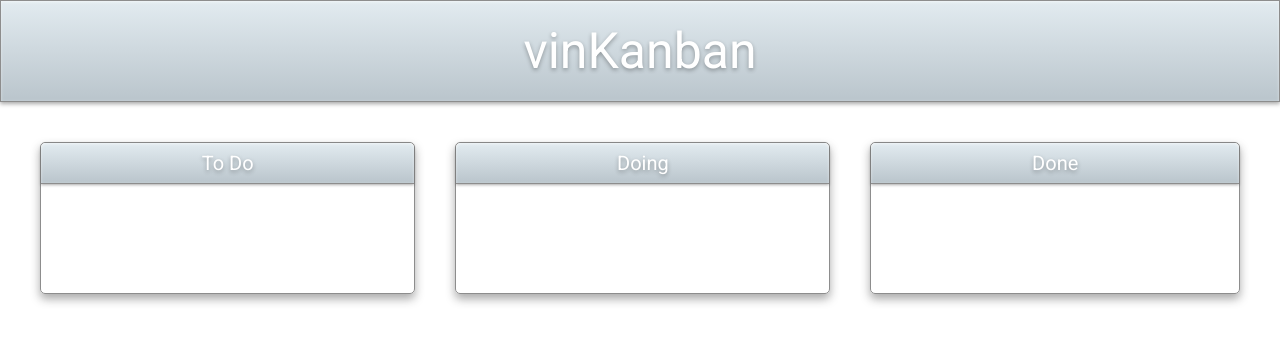
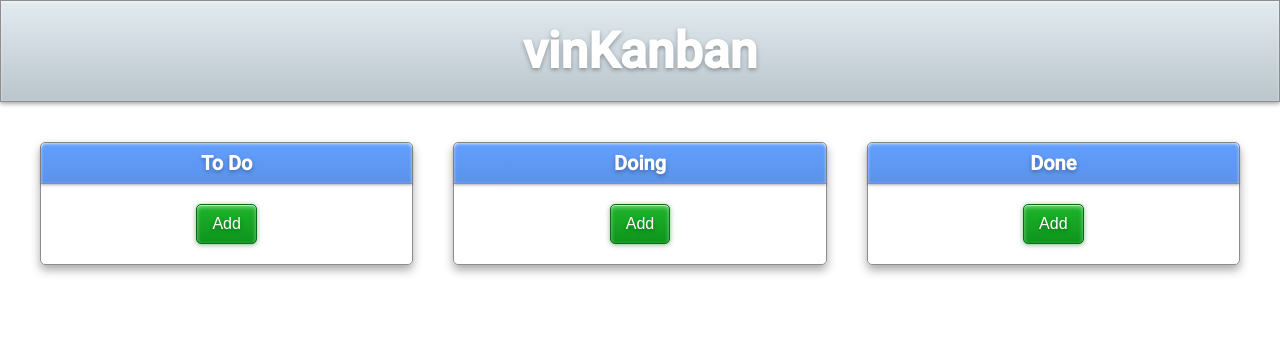
Before and after one commit to cpotdevin/VinKanban, a React (Create React App) app: page / in a window 1280 px wide. Shown: the top 342 px of the page. Built offline with nearby package versions, Linux system fonts and the light colour scheme.

Commit message:
add lists and add task button

```diff
--- a/public/index.html
+++ b/public/index.html
@@ -3,7 +3,7 @@
   <head>
     <meta charset="utf-8" />
     <title>vinKanban</title>
-    <link href="https://fonts.googleapis.com/css?family=Roboto:300,400,700" rel="stylesheet">
+    <link href="https://fonts.googleapis.com/css?family=Roboto:300,400,500" rel="stylesheet">
   </head>
   <body>
     <noscript>You need to enable JavaScript to run this app.</noscript>
--- a/src/App.css
+++ b/src/App.css
@@ -23,32 +23,70 @@ h2 {
 
 h1, h2 {
   font-family: 'Roboto';
-  font-weight: normal;
+  font-weight: medium;
   color: #FFFFFF;
   text-align: center;
   text-shadow: 0 2px 4px rgba(0,0,0,0.30);
   margin: 0;
 }
 
+p {
+  font-family: 'Roboto';
+  font-weight: normal;
+  text-align: left;
+  color: #444444;
+  margin: 20px 5% 20px 5%;
+  width: 90%;
+}
+
 div.lists {
   display: grid;
-  grid-template-columns: repeat(3, auto);
+  grid-template-columns: repeat(3, 1fr);
   margin: 20px;
 }
 
 div.list {
+  align-self: start;
+  text-align: center;
   border-radius: 5px;
   border: 1px solid #8D8D8D;
   box-shadow: 0 5px 10px 0 #2A2A2A66, inset 0 1px 3px 0 #FFFFFF80;
-  min-height: 150px;
+  min-height: 120px;
   margin: 20px;
 }
 
 div.list-title {
-  background-image: linear-gradient(0deg, #BBC6CD 3%, #E2EBF0 100%);
+  background-image: linear-gradient(0deg, #5B93EB 3%, #639FFF 100%);
   border-radius: 5px 5px 0 0;
   border-bottom: 1px solid #8D8D8D;
-  box-shadow: 0 1px 3px 0 #2A2A2A66, inset 0 1px 3px 0 #FFFFFF80;
+  box-shadow: 0 1px 3px 0 #2A2A2A66, inset 0 1px 3px 0 #FFFFFFAA;
   height: 40px;
   margin: 0;
 }
+
+button.add-task-button {
+  appearance: none;
+  border-radius: 5px;
+  color: #fff;
+  cursor: pointer;
+  display: inline-block;
+  font-size: 16px;
+  font-weight: 500;
+  padding: 10px 15px;
+  text-shadow: 0 2px 4px rgba(0,0,0,0.30);
+  background-image: linear-gradient(-180deg, #1EB52A 0%, #0D941C 100%);
+  border: 1px solid #0C6B16;
+  box-shadow: 0 1px 5px 0 rgba(9,116,21,0.50), inset 0 1px 0 0 rgba(255,255,255,0.50), inset 0 2px 4px 0 rgba(255,255,255,0.50);
+  height: 40px;
+  margin-top: 20px;
+  margin-bottom: 20px;
+}
+
+div.task {
+  background-image: linear-gradient(0deg, #BBC6CD 3%, #E2EBF0 100%);
+  border-radius: 5px;
+  border: 1px solid #8D8D8D;
+  box-shadow: 0 1px 3px 0 #2A2A2A66, inset 0 1px 3px 0 #FFFFFF80;
+  min-height: 50px;
+  margin: 20px;
+}
--- a/src/App.js
+++ b/src/App.js
@@ -10,9 +10,9 @@ export default class App extends React.Component {
           <h1>vinKanban</h1>
         </div>
         <div className="lists">
-          <List line={1} title={'To Do'} />
-          <List line={2} title={'Doing'} />
-          <List line={3} title={'Done'} />
+          <List line={1} title="To Do" />
+          <List line={2} title="Doing" />
+          <List line={3} title="Done" />
         </div>
       </div>
     );
--- a/src/List.js
+++ b/src/List.js
@@ -1,16 +1,39 @@
 import React from 'react';
+import Task from './Task';
 
 export default class List extends React.Component {
+  constructor(props) {
+    super(props);
+    this.state = {tasks: []};
+  }
+
+  onAddTaskClick = () => {
+    const newTask = {text: prompt('New Task'), key: Date.now()};
+    this.setState((prevState) => ({ tasks: prevState.tasks.concat(newTask) }));
+  }
+
+  getNewTask = ({text, key}) => {
+    return (
+      <Task key={key} text={text} />
+    );
+  }
+
   render() {
     const listStyle = {
       gridColumn: this.props.line
     };
+
+    console.log(this.state.tasks);
+    const taskList = this.state.tasks.map(this.getNewTask);
+    console.log(taskList);
 
     return (
       <div className="list" style={listStyle}>
         <div className="list-title">
           <h2>{this.props.title}</h2>
         </div>
+        {taskList}
+        <button className="add-task-button" onClick={this.onAddTaskClick}>Add</button>
       </div>
     );
   }
--- /dev/null
+++ b/src/Task.js
@@ -0,0 +1,11 @@
+import React from 'react';
+
+export default class Task extends React.Component {
+  render() {
+    return (
+      <div className="task">
+        <p>{this.props.text}</p>
+      </div>
+    );
+  }
+}
```
